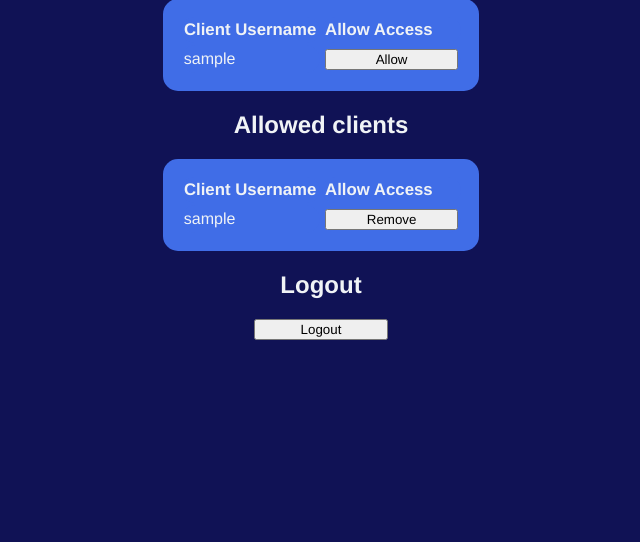
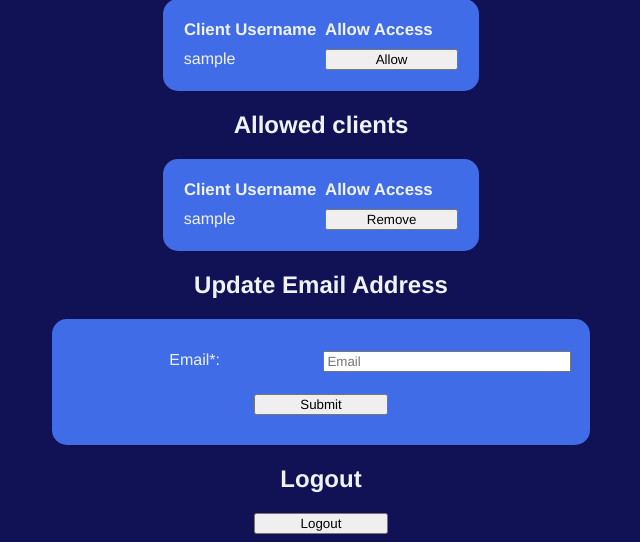
Before and after one commit to jordankettles/StocktakeCloud, a PHP site: page / in a window 1280 px wide. Shown: the part 1268-1810 px from the top of the page, without its empty margins (319-959 px from the left). Before the commit the page ends 1608 px from the top, so only its background shows below. Run offline with PHP 8.4, Linux system fonts and the light colour scheme; the visitor is signed in with stand-in values (Sample User, id 1); data that the repository does not hold is empty.

Commit message:
SNS Subscribe Email
There is now a form to subscribe your email to notifications about new stocktakes.

```diff
--- a/admin/www/index.php
+++ b/admin/www/index.php
@@ -224,6 +224,14 @@
             ?>
         </table>
 
+        <div>
+            <h2>Update Email Address</h2>
+            <form id="change_email" method="post" enctype="aplication/x-www-form-urlencoded" action="scripts/change_email.php">
+                    <label for="email">Email*: </label><input type="email" placeholder="Email" id="email" name="email" required>
+                    <input id="submit_email" type="submit" value="Submit">
+            </form>
+        </div>
+
         <section>
             <h2>Logout</h2>
             <form action="signing/logout.php">
--- a/admin/www/style.css
+++ b/admin/www/style.css
@@ -40,6 +40,30 @@ h1, h2, h3, p {
     grid-template-columns: 12em 10em;
     row-gap: 0.6em;
     justify-content: center;
+}
+
+#change_email {
+    display: grid;
+    grid-template-columns: 1fr 1fr;
+    margin: auto;
+    width: 40%;
+    padding: 1em;
+    padding-top: 2em;
+    row-gap: 0.6em;
+    justify-content: center;
+}
+
+#change_email label + input {
+    width: 18em;
+}
+
+#submit_email {
+    display: block;
+    margin: auto;
+    margin-top: 1em;
+    margin-bottom: 1em;
+    grid-column: span 2;
+
 }
 
 #required_text {
@@ -156,7 +180,7 @@ fieldset {
     border: none;
 }
 
-table, th, td, fieldset, #current {
+table, th, td, fieldset, #current, #change_email {
 background-color: #406de7;
 border-radius: 15px;
 }
--- a/client/www/scripts/submit_stocktake.php
+++ b/client/www/scripts/submit_stocktake.php
@@ -83,7 +83,8 @@
             'TopicArn' => $topic,
         ]);
         var_dump($result);
-    } catch (AwsException $e) {
+    }
+    catch (AwsException $e) {
         // output error message if fails
         error_log($e->getMessage());
     }
```
Also changed, not shown: admin/www/scripts/change_email.php (added, +70 -0 lines), admin/www/success.html (added, +11 -0 lines), 1 other file.
